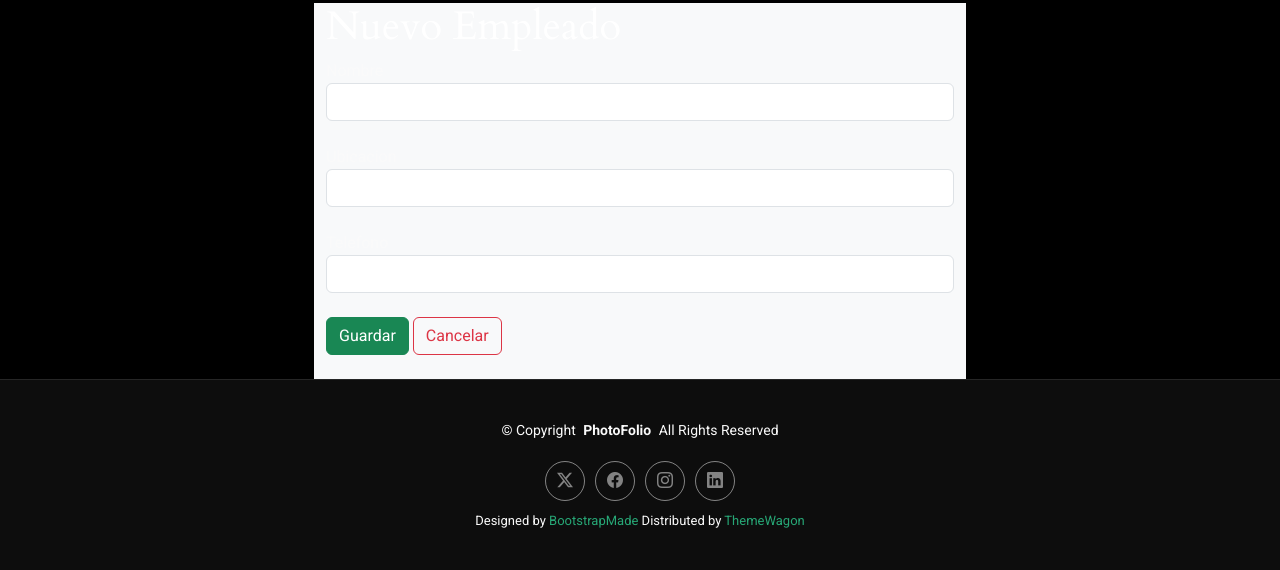
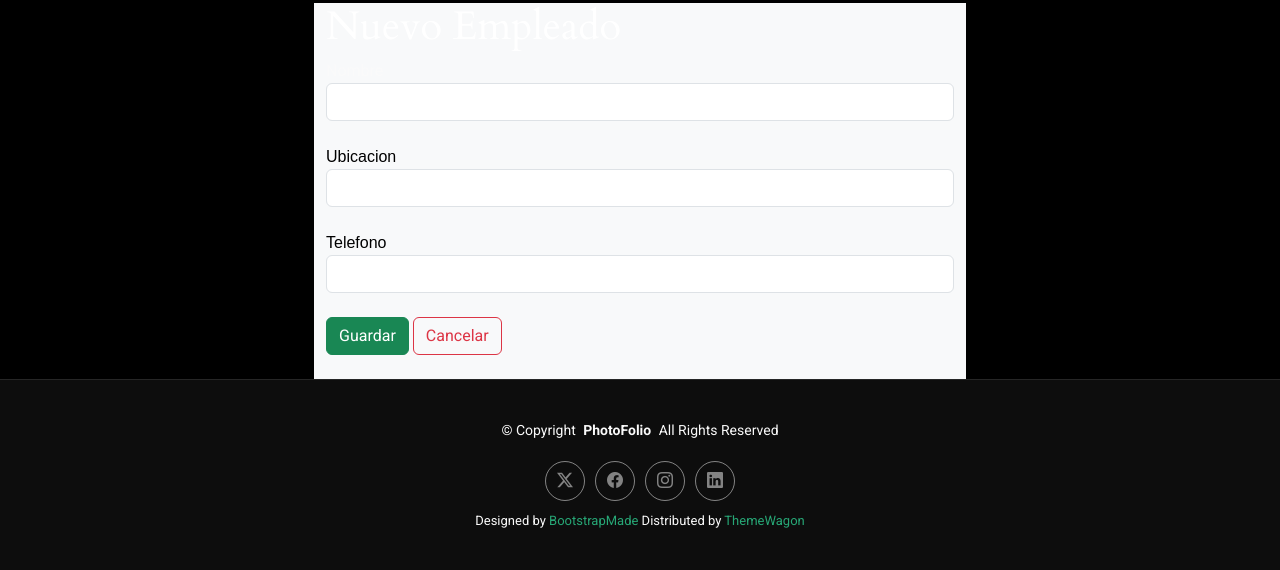
Before and after one commit to Karen0708-ak/laboratorio, a Django app: template Aplicaciones/Empleado/templates/nuevoEmpleado.html in a window 1280 px wide. Shown: the part 95-665 px from the top of the page. Run offline with Django 5.2, Linux system fonts and the light colour scheme; the template is opened without the code that fills it, so the values that code supplies are empty; some libraries are stand-ins or nearby versions.

Commit message:
Se agrego el eliminado de Empleado

```diff
--- a/Aplicaciones/Empleado/templates/nuevoEmpleado.html
+++ b/Aplicaciones/Empleado/templates/nuevoEmpleado.html
@@ -5,16 +5,16 @@
     <div class="col-md-3"></div>
     <div class="col-md-6 bg-light">
         <h1>Nuevo Empleado</h1>
-        <form action="guardaEmpleado" method="post">
+        <form action="guardarEmpleado" method="post">
             {% csrf_token %}
 
             <label for="nombre">Nombre</label><br>
             <input class="form-control" type="text" name="nombre" id="nombre" required><br>
 
-            <label for="ubicacion">Ubicacion</label><br>
-            <input class="form-control" type="text" name="ubicacion" id="ubicacion" required><br>
+            <label for="ubicacion" style="font-family: Arial, Helvetica, sans-serif;color: black;">Ubicacion</label><br>
+            <input class="form-control " type="text" name="ubicacion" id="ubicacion" required><br>
 
-            <label for="telefono">Telefono</label><br>
+            <label for="telefono"  style="font-family: Arial, Helvetica, sans-serif;color: black;">Telefono</label><br>
             <input class="form-control" type="text" name="telefono" id="telefono" required><br>
 
             <button class="btn btn-success" type="submit">Guardar</button>
--- a/Aplicaciones/Empleado/urls.py
+++ b/Aplicaciones/Empleado/urls.py
@@ -4,4 +4,9 @@ from . import views
 
 urlpatterns=[
     path('inicioem',views.inicio,name='inicioem'),
+    path('nuevoEmpleado',views.nuevoEmpleado),
+    path('guardarEmpleado',views.guardarEmpleado),
+    path('eliminarEmpleado/<id>',views.eliminarEmpleado),
+    path('editarEmpleado/<id>',views.editarEmpleado),
+    path('procesarEdicionEmpleado',views.procesarEdicionEmpleado),
 ]
--- a/Aplicaciones/Empleado/views.py
+++ b/Aplicaciones/Empleado/views.py
@@ -28,7 +28,7 @@ def eliminarEmpleado(request,id):
     return redirect('inicioem')
 
 #editar
-def editarEmpleado(request,id_autor):
+def editarEmpleado(request,id):
     empleadoEditar=Empleado.objects.get(id=id)
     return render(request,"editarEmpleado.html",{'empleadoEditar':empleadoEditar})
 
--- a/Aplicaciones/templates/plantilla.html
+++ b/Aplicaciones/templates/plantilla.html
@@ -27,7 +27,12 @@
 
   <!-- Main CSS File -->
   <link href="{% static 'plantilla/Pho/assets/css/main.css'%}" rel="stylesheet">
+  <!--Importando iconos de fint awasome-->
+  <link rel="stylesheet" href="https://cdnjs.cloudflare.com/ajax/libs/font-awesome/6.7.2/css/all.min.css" integrity="sha512-Evv84Mr4kqVGRNSgIGL/F/aIDqQb7xQ2vcrdIwxfjThSH8CSR7PBEakCr51Ck+w+/U6swU2Im1vVX0SVk9ABhg==" crossorigin="anonymous" referrerpolicy="no-referrer" />
 
+
+  <!--IMportando seetalert2-->
+  <script src="https://cdn.jsdelivr.net/npm/sweetalert2@11"></script>
   <!-- =======================================================
   * Template Name: PhotoFolio
   * Template URL: https://bootstrapmade.com/photofolio-bootstrap-photography-website-template/
```
Also changed, not shown: laboratorio.sqlite3.
